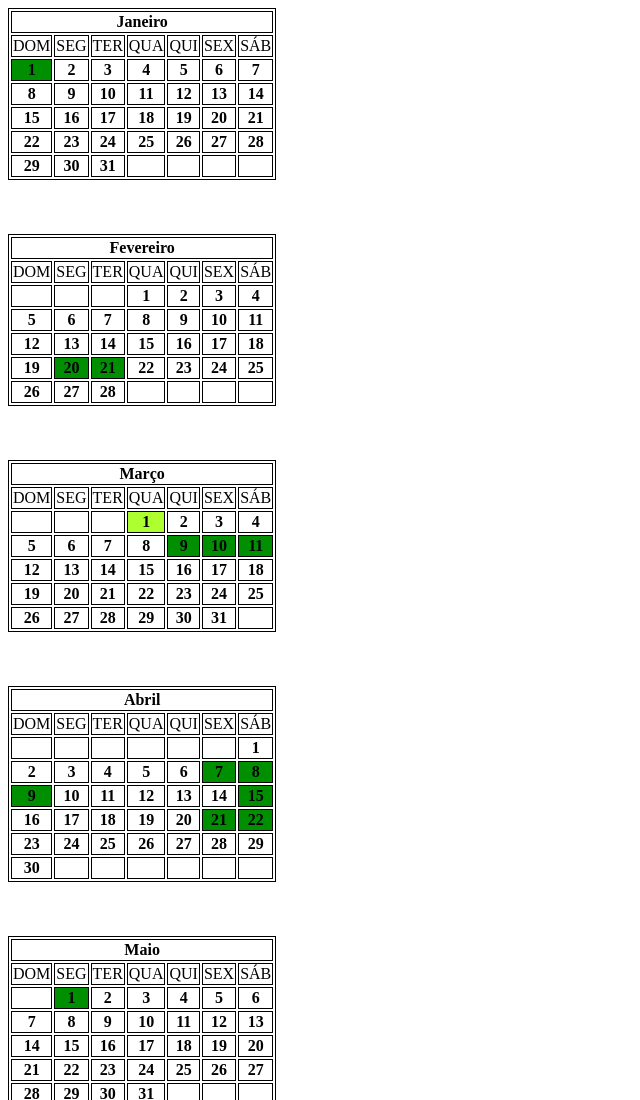
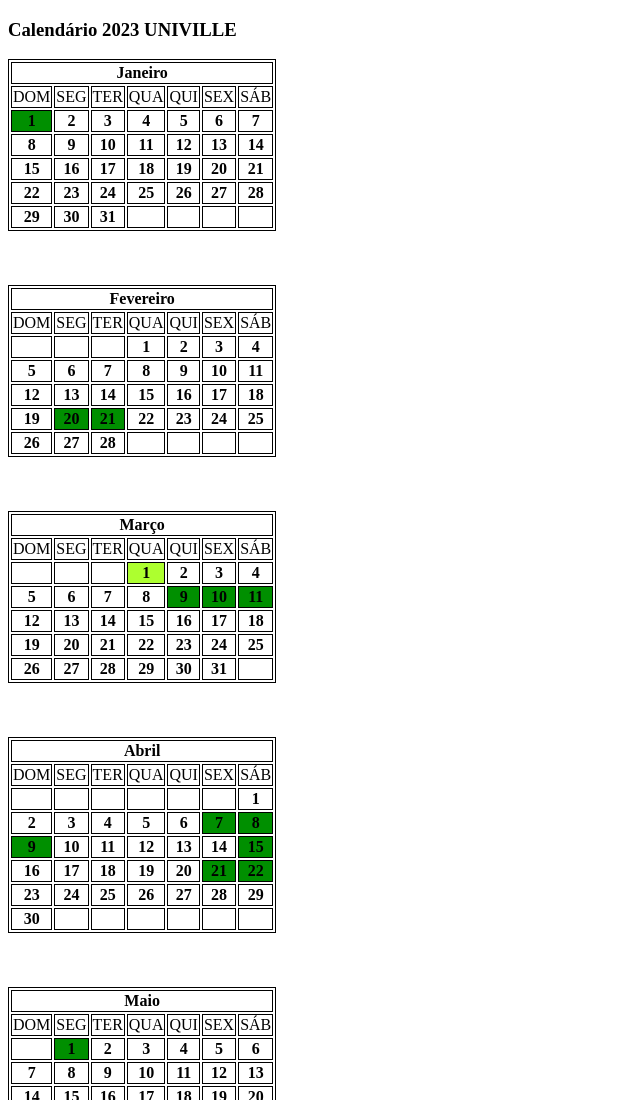
Before and after one commit to Sarturi/Sarturi.github.io, a plain HTML site: page calendario.html in a window 1280 px wide. Shown: the top 1100 px of the page, without its empty margins (0-640 px from the left). Drawn offline with Linux system fonts and the light colour scheme.

Commit message:
Update calendario.html

```diff
--- a/calendario.html
+++ b/calendario.html
@@ -30,6 +30,7 @@
     </head>
 
       <body>
+              <h3>Calendário 2023 UNIVILLE</h3>
     <div>
         <table>
             <tr>
```
